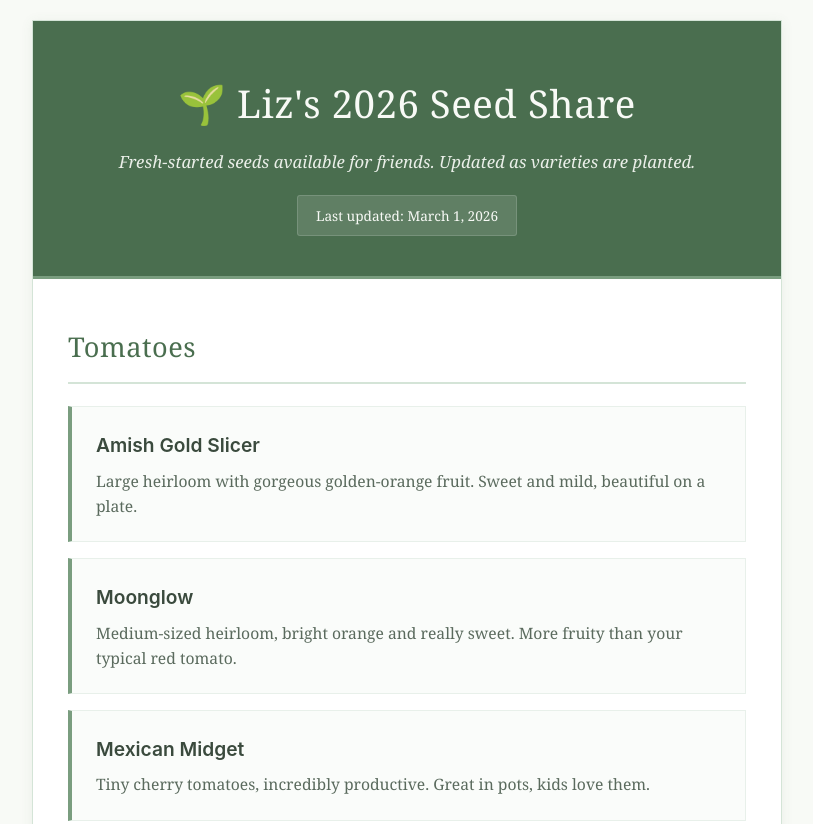
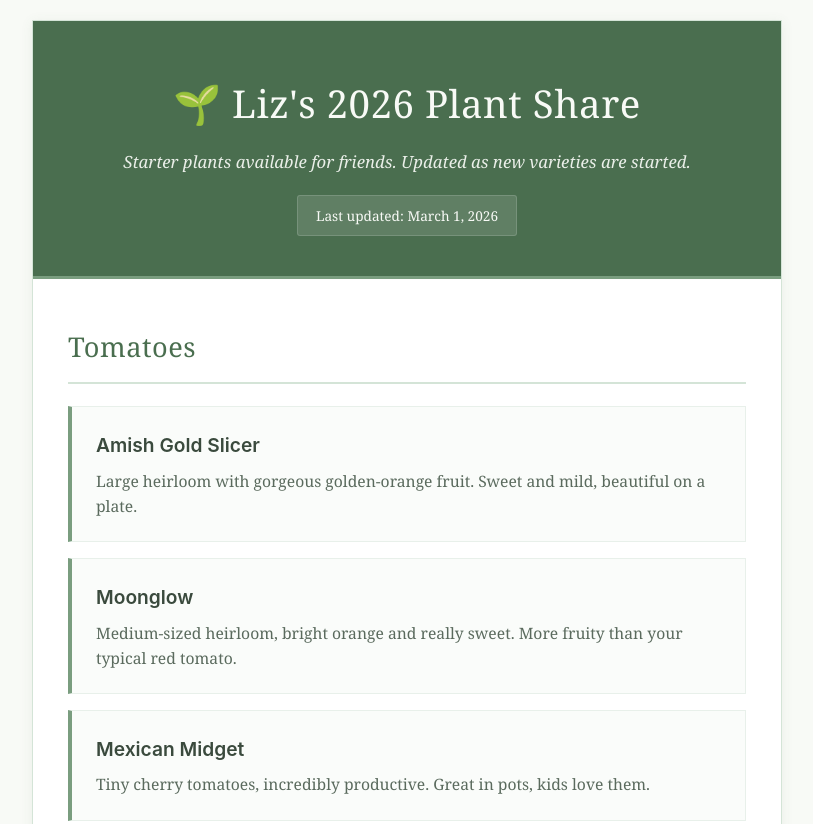
Before and after one commit to lizfulghum/seeds, a plain HTML site: page index.html in a window 1280 px wide. Shown: the top 824 px of the page, without its empty margins (233-1046 px from the left). Drawn offline with Linux system fonts and the light colour scheme.

Commit message:
Update copy: sharing plants, not seeds

```diff
--- a/index.html
+++ b/index.html
@@ -3,7 +3,7 @@
 <head>
     <meta charset="UTF-8">
     <meta name="viewport" content="width=device-width, initial-scale=1.0">
-    <title>Liz's Seed Share 2026</title>
+    <title>Liz's Plant Share 2026</title>
     <style>
         * {
             margin: 0;
@@ -142,8 +142,8 @@
 <body>
     <div class="container">
         <div class="header">
-            <h1>🌱 <span id="pageTitle">Liz's 2026 Seed Share</span></h1>
-            <p id="pageDescription">Fresh-started seeds available for friends</p>
+            <h1>🌱 <span id="pageTitle">Liz's 2026 Plant Share</span></h1>
+            <p id="pageDescription">Starter plants available for friends</p>
             <div class="last-updated">
                 Last updated: <span id="lastUpdated">March 1, 2026</span>
             </div>
@@ -154,7 +154,7 @@
         </div>
 
         <div class="footer">
-            <p>🪴 Want some seeds? Just ask!</p>
+            <p>🪴 Want some plants? Just ask!</p>
         </div>
     </div>
 
--- a/seeds-data.json
+++ b/seeds-data.json
@@ -1,6 +1,6 @@
 {
-  "title": "Liz's 2026 Seed Share",
-  "description": "Fresh-started seeds available for friends. Updated as varieties are planted.",
+  "title": "Liz's 2026 Plant Share",
+  "description": "Starter plants available for friends. Updated as new varieties are started.",
   "lastUpdated": "2026-03-01",
   "categories": [
     {
```
